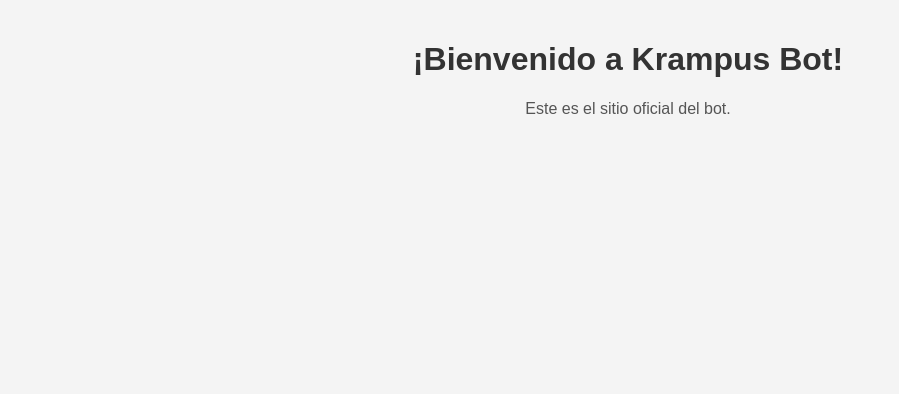
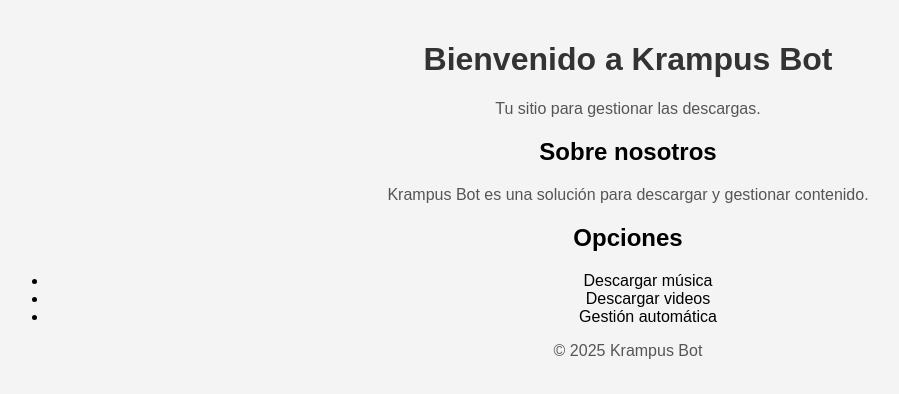
Before and after one commit to Barryalitiko/OM, a plain HTML site: page index.html in a window 1280 px wide. Shown: the whole page, without its empty margins (12-911 px from the left). Drawn offline with Linux system fonts and the light colour scheme.

Commit message:
Actualizar index.html

```diff
--- a/index.html
+++ b/index.html
@@ -1,5 +1,5 @@
 <!DOCTYPE html>
-<html lang="es">
+<html lang="en">
 <head>
   <meta charset="UTF-8">
   <meta name="viewport" content="width=device-width, initial-scale=1.0">
@@ -7,8 +7,26 @@
   <link rel="stylesheet" href="style.css">
 </head>
 <body>
-  <h1>¡Bienvenido a Krampus Bot!</h1>
-  <p>Este es el sitio oficial del bot.</p>
-  <script src="script.js"></script>
+  <header>
+    <h1>Bienvenido a Krampus Bot</h1>
+    <p>Tu sitio para gestionar las descargas.</p>
+  </header>
+  <main>
+    <section>
+      <h2>Sobre nosotros</h2>
+      <p>Krampus Bot es una solución para descargar y gestionar contenido.</p>
+    </section>
+    <section>
+      <h2>Opciones</h2>
+      <ul>
+        <li>Descargar música</li>
+        <li>Descargar videos</li>
+        <li>Gestión automática</li>
+      </ul>
+    </section>
+  </main>
+  <footer>
+    <p>&copy; 2025 Krampus Bot</p>
+  </footer>
 </body>
 </html>
```
